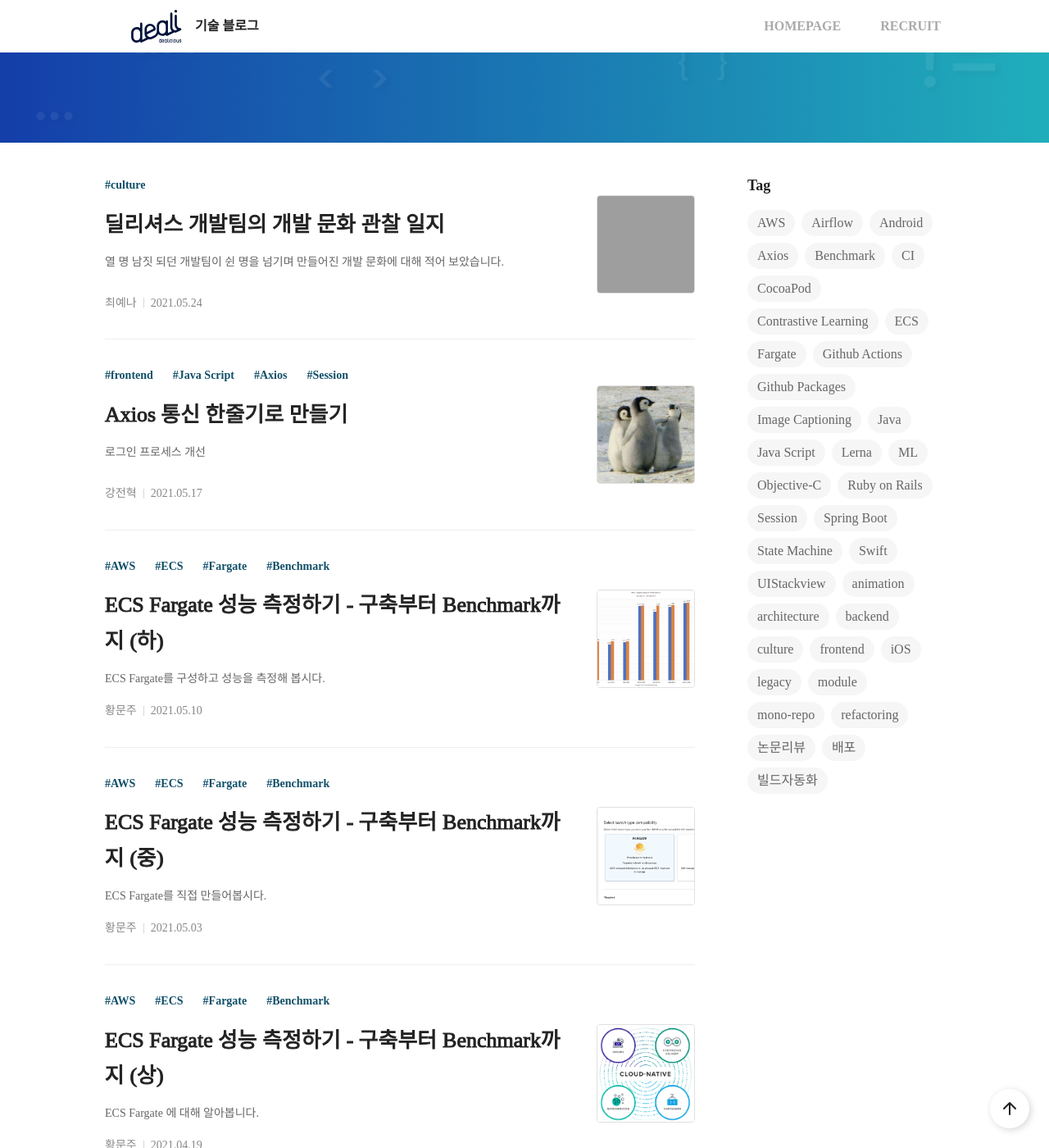
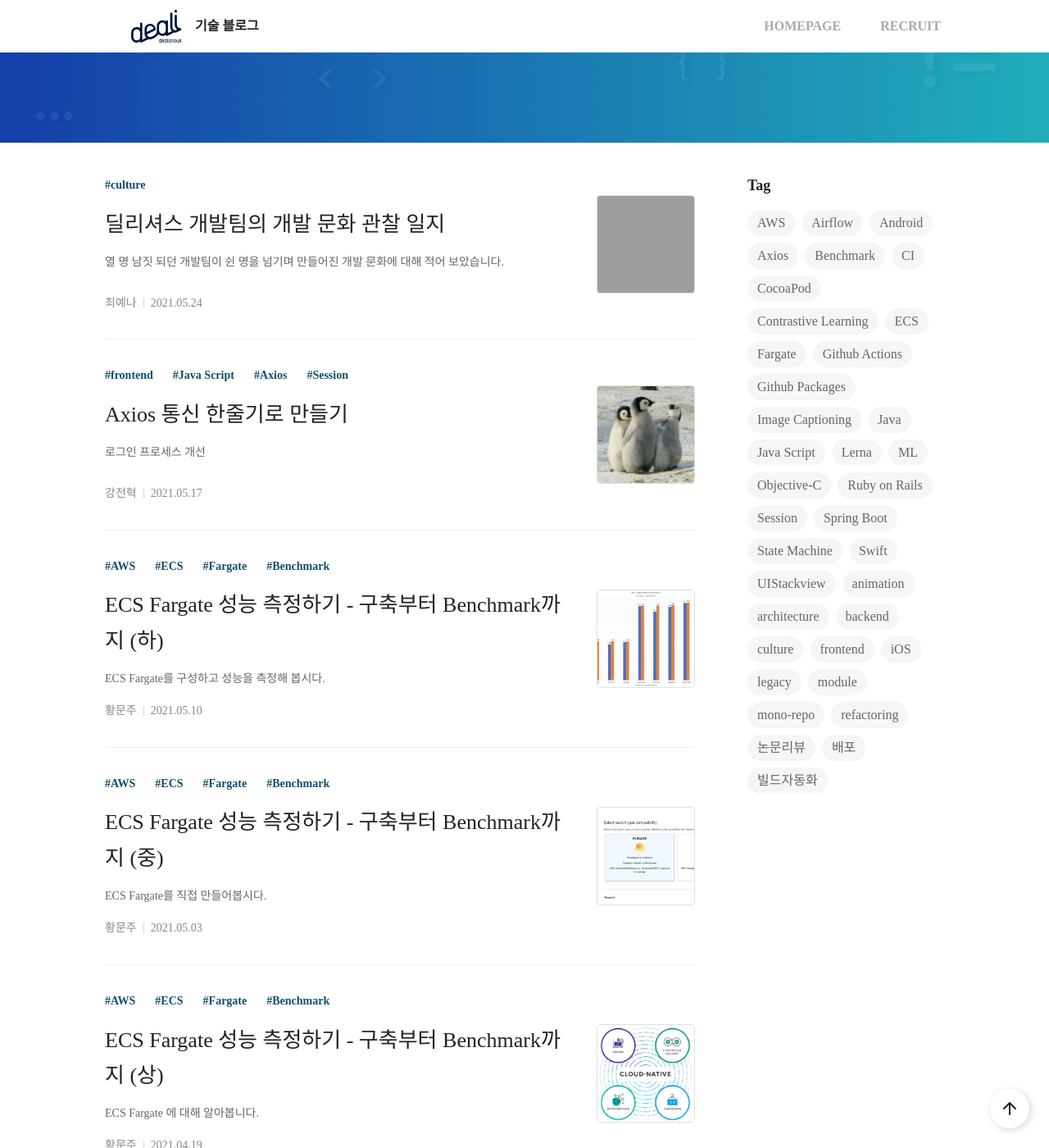
Before and after one commit to dealicious-inc/dealicious-inc.github.io, a Jekyll site: the page built from index.html, in a window 1280 px wide and 1400 px high, scrolled down 290 px. Shown: the whole window at 82% size. Built offline with Jekyll 4.4.1, drawn with Linux system fonts in a browser that asks for light colours; some web fonts are replaced; the list of posts is cut into pages by our own code; grey boxes are pictures that could not be loaded.

Commit message:
기본 폰트: sans-serif로 변경, webkit-stroke 삭제

```diff
--- a/_sass/main.scss
+++ b/_sass/main.scss
@@ -1,5 +1,5 @@
 body {
-  font-family: 'Nanum Gothic', serif;
+  font-family: 'Nanum Gothic', sans-serif, SansSerif;
   padding: 0;
   margin: 0;
   color: white;
@@ -157,7 +157,6 @@
       font-family: GmarketSans;
       font-weight: 500;
       line-height: 1.38;
-      -webkit-text-stroke: 1px #222222;
       font-size: 34px;
       margin-bottom: 12px;
     }
@@ -426,7 +425,6 @@
       &__title {
         margin-top: 14px;
         font-family: GmarketSans;
-        -webkit-text-stroke: 1px #222222;
         font-size: 26px;
         font-weight: 500;
         color: #222222;
```
